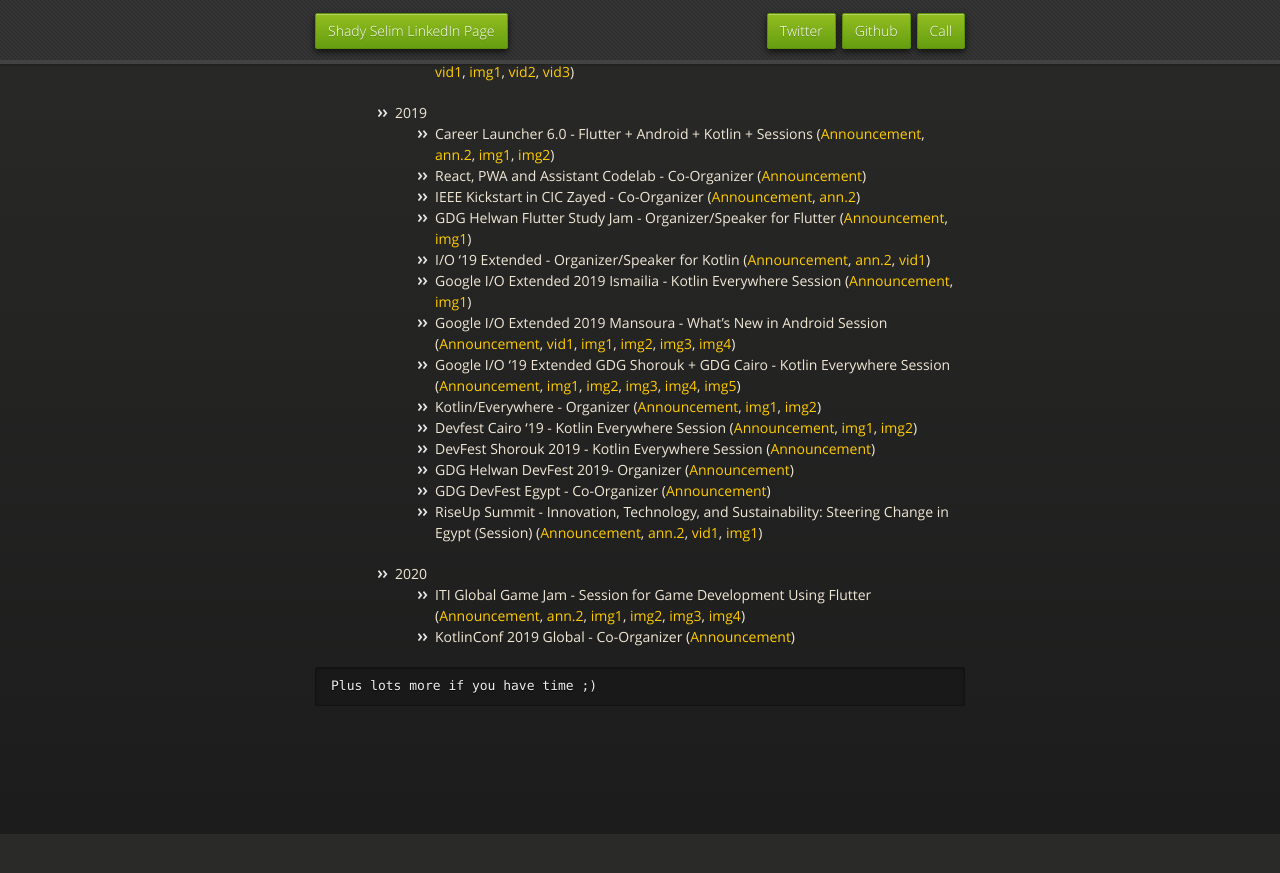
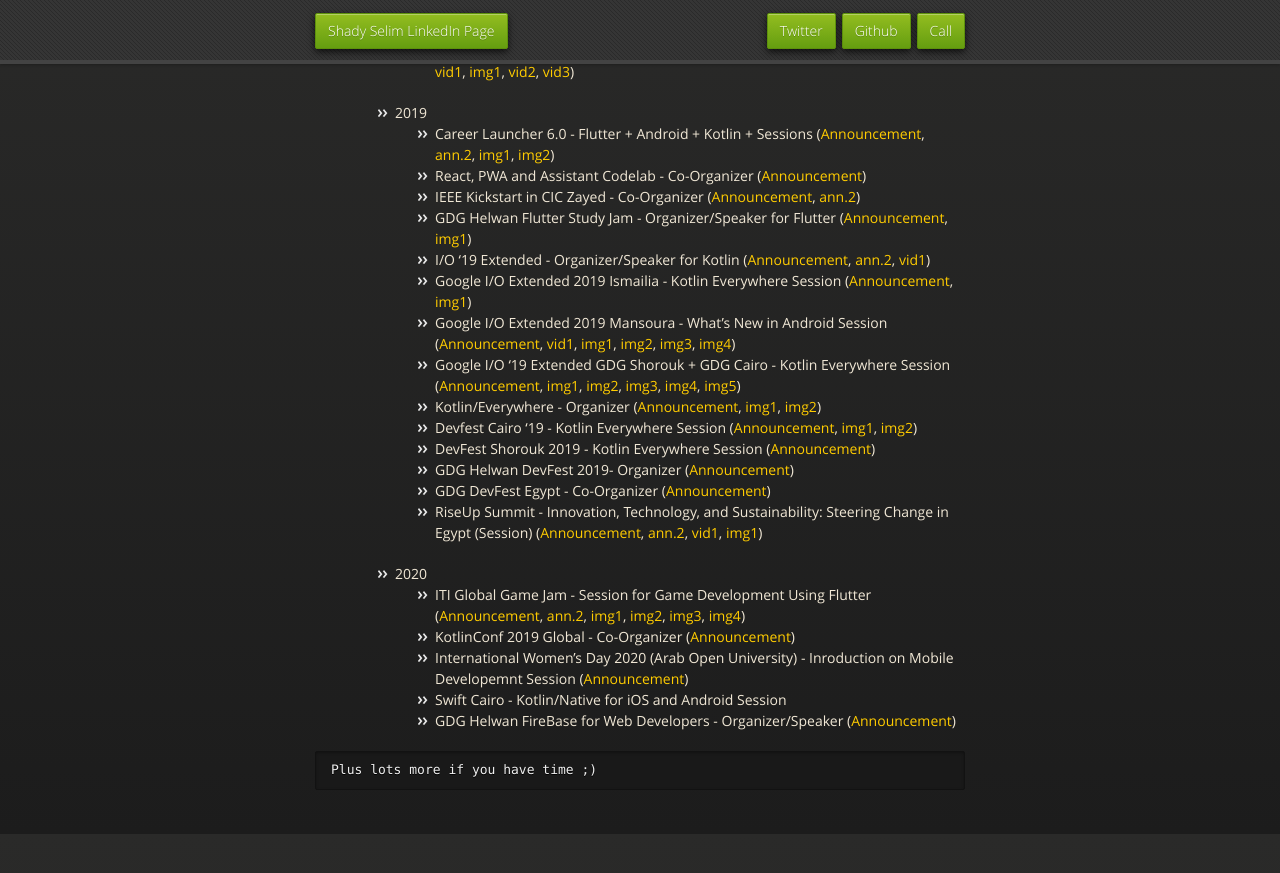
Before and after one commit to Shady-Selim/shady-selim.github.io, a Jekyll site: the page built from index.md, in a window 1280 px wide and 900 px high, scrolled down 4566 px. Shown: the top 873 px of the window. Built offline with Jekyll 4.4.1, drawn with Linux system fonts in a browser that asks for light colours; our own code applies the rules of GitHub Pages for plain Markdown files.

Commit message:
Update index.md

````diff
--- a/index.md
+++ b/index.md
@@ -179,6 +179,9 @@
   - 2020
     - ITI Global Game Jam - Session for Game Development Using Flutter ([Announcement](https://www.facebook.com/events/427144828162274/permalink/465341304342626/), [ann.2](https://www.facebook.com/AndelaEgypt/photos/pcb.1114352182242181/1114350765575656/?type=3&theater), [img1](https://www.facebook.com/AndelaEgypt/photos/pcb.1115915922085807/1115912275419505/?type=3&theater), [img2](https://www.facebook.com/AndelaEgypt/photos/pcb.1115915922085807/1115912362086163/?type=3&theater), [img3](https://www.facebook.com/IGDA.Egypt.Chapter/photos/a.1108523622812950/1108596252805687/?type=3&theater), [img4](https://www.facebook.com/IGDA.Egypt.Chapter/photos/a.1108523622812950/1108596092805703/?type=3&theater))
     - KotlinConf 2019 Global - Co-Organizer ([Announcement](https://www.meetup.com/GDG-Helwan/events/266433824/))
+    - International Women's Day 2020 (Arab Open University) - Inroduction on Mobile Developemnt Session ([Announcement](https://www.facebook.com/GDGShorouk/photos/gm.198890121466739/2198679820235432/?type=3&theater))
+    - Swift Cairo - Kotlin/Native for iOS and Android Session
+    - GDG Helwan FireBase for Web Developers - Organizer/Speaker ([Announcement](https://www.meetup.com/GDG-Helwan/events/268577253/))
 
 ```
 Plus lots more if you have time ;)
````
